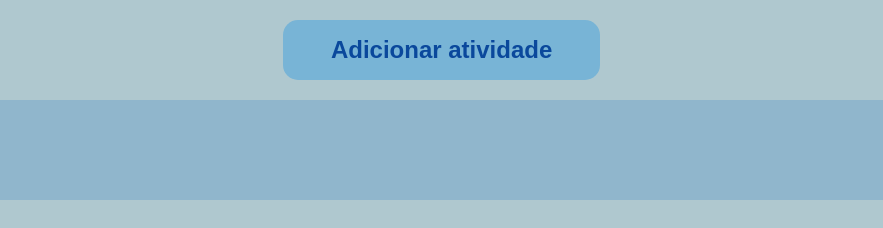
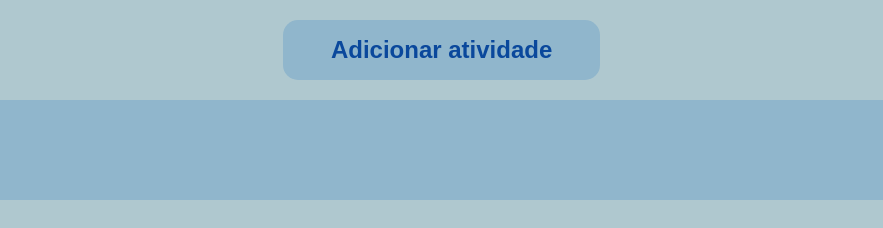
Before and after one commit to Babababoi/educati-atividade, a plain HTML site: page index.html in a window 1280 px wide. In both pictures the pointer is over the button "Adicionar atividade". Shown: the top 228 px of the page, 263-1146 px from the left. Drawn offline with Linux system fonts and the light colour scheme.

Commit message:
Update style.css

```diff
--- a/style.css
+++ b/style.css
@@ -32,6 +32,10 @@ main{
     font-size: 24px;
     font-weight: 600;
     padding: 16px 48px;
+    transition: background .1s;
+}
+.adicionar-atividade:hover{
+    background-color: #90B6CC;
 }
 .voltar{
     height: 80px;
```
